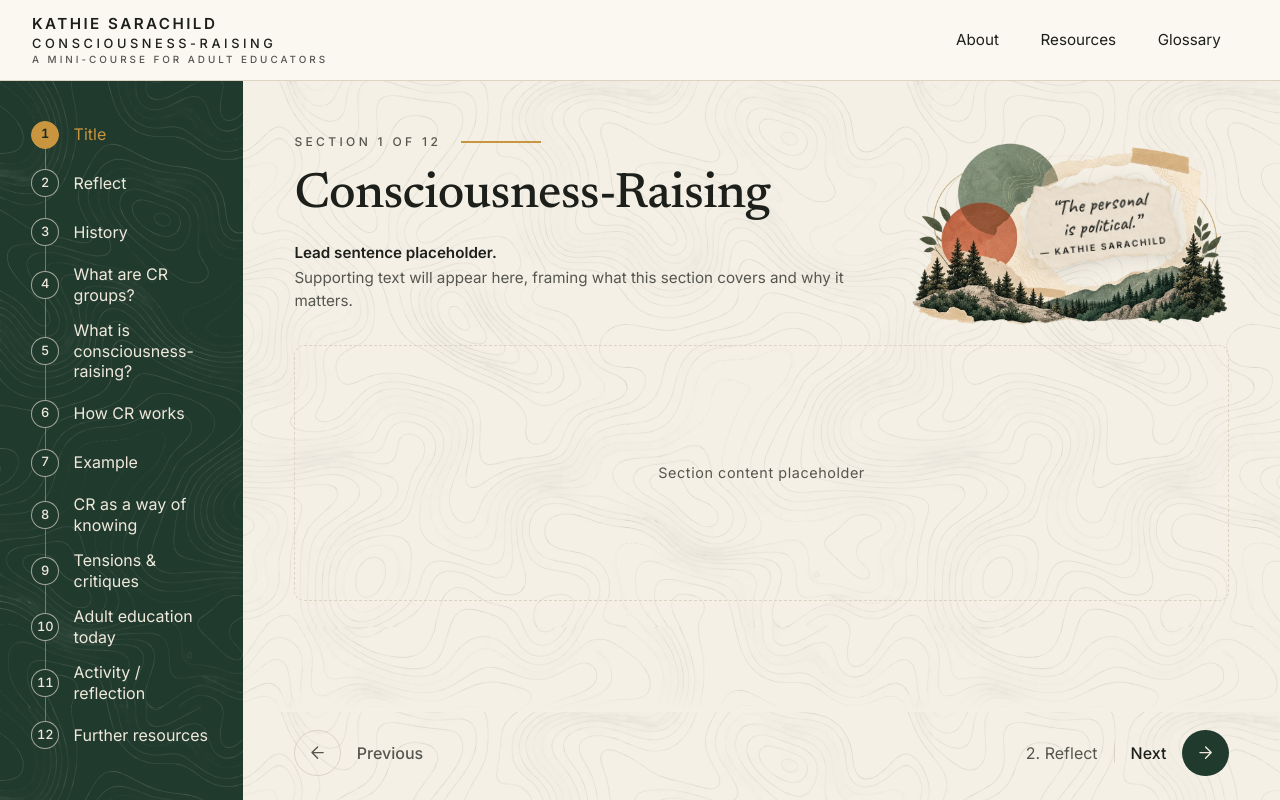
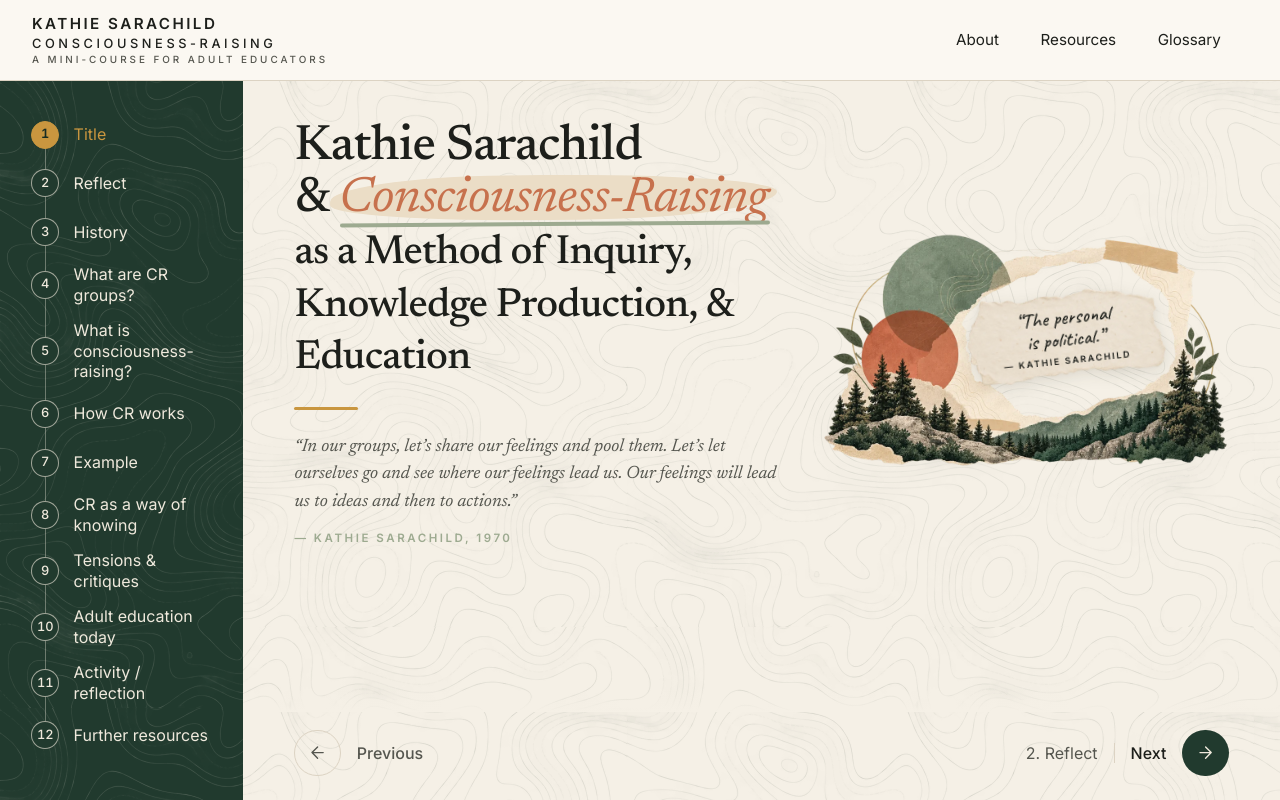
Before and after one commit to kristen-fm/portfolio, a plain HTML site: page learning-design/consciousness-raising/index.html in a window 1280 px wide. Drawn offline with Linux system fonts and the light colour scheme.

Commit message:
Design the Consciousness-Raising title section as a hero
Rebuild section 1 as a hero: full title with controlled line breaks and
"Consciousness-Raising" set as an italic terracotta word on a tan brush
highlight, a gold rule, and the Sarachild quote as a styled blockquote
with a sage-green attribution. Enlarge the shared hero collage. Fix the
old lead's missing space and broken quote/citation.

Also drop the unused per-section eyebrow (markup, styles, and the
script that filled it in) now that sections don't display it.

Co-Authored-By: Claude Opus 4.8 <noreply@anthropic.com>

```diff
--- a/learning-design/consciousness-raising/index.html
+++ b/learning-design/consciousness-raising/index.html
@@ -100,16 +100,18 @@
       -->
       <main class="lesson-stage" id="lesson-stage">
 
-      <section class="lesson-section" aria-labelledby="section-1-title" data-outline-label="Title">
+      <section class="lesson-section lesson-section--title" aria-labelledby="section-1-title" data-outline-label="Title">
         <div class="lesson-section__inner">
           <header class="lesson-header">
             <div class="lesson-header__text">
-              <p class="lesson-eyebrow"></p>
-              <h1 class="lesson-title" id="section-1-title" tabindex="-1">Consciousness-Raising</h1>
-              <p class="lesson-lead"><strong>Lead sentence placeholder.</strong> Supporting text will appear here, framing what this section covers and why it matters.</p>
+              <h1 class="lesson-title lesson-title--display" id="section-1-title" tabindex="-1">Kathie Sarachild<br>&amp; <span class="title-mark">Consciousness-Raising</span><br><span class="title-sub">as a Method of Inquiry,<br>Knowledge Production, &amp; Education</span></h1>
+              <p class="title-rule" aria-hidden="true"></p>
+              <blockquote class="title-quote">
+                <p>&ldquo;In our groups, let&rsquo;s share our feelings and pool them. Let&rsquo;s let ourselves go and see where our feelings lead us. Our feelings will lead us to ideas and then to actions.&rdquo;</p>
+                <cite>&mdash; Kathie Sarachild, 1970</cite>
+              </blockquote>
             </div>
           </header>
-          <div class="content-placeholder">Section content placeholder</div>
         </div>
       </section>
 
@@ -117,9 +119,9 @@
         <div class="lesson-section__inner">
           <header class="lesson-header">
             <div class="lesson-header__text">
-              <p class="lesson-eyebrow"></p>
               <h1 class="lesson-title" id="section-2-title" tabindex="-1">Reflect</h1>
-              <p class="lesson-lead"><strong>Lead sentence placeholder.</strong> Supporting text will appear here, framing what this section covers and why it matters.</p>
+              <p class="lesson-lead">Think of a time when you struggled with something you thought was a personal problem, only to discover that others had experienced something similar.</p>
+              <p>How did you come to discover that other people were experiencing something similar?</p>
             </div>
           </header>
           <div class="content-placeholder">Section content placeholder</div>
@@ -130,7 +132,6 @@
         <div class="lesson-section__inner">
           <header class="lesson-header">
             <div class="lesson-header__text">
-              <p class="lesson-eyebrow"></p>
               <h1 class="lesson-title" id="section-3-title" tabindex="-1">History</h1>
               <p class="lesson-lead"><strong>Lead sentence placeholder.</strong> Supporting text will appear here, framing what this section covers and why it matters.</p>
             </div>
@@ -143,7 +144,6 @@
         <div class="lesson-section__inner">
           <header class="lesson-header">
             <div class="lesson-header__text">
-              <p class="lesson-eyebrow"></p>
               <h1 class="lesson-title" id="section-4-title" tabindex="-1">What are CR groups?</h1>
               <p class="lesson-lead"><strong>Lead sentence placeholder.</strong> Supporting text will appear here, framing what this section covers and why it matters.</p>
             </div>
@@ -156,7 +156,6 @@
         <div class="lesson-section__inner">
           <header class="lesson-header">
             <div class="lesson-header__text">
-              <p class="lesson-eyebrow"></p>
               <h1 class="lesson-title" id="section-5-title" tabindex="-1">What is consciousness-raising?</h1>
               <p class="lesson-lead"><strong>Lead sentence placeholder.</strong> Supporting text will appear here, framing what this section covers and why it matters.</p>
             </div>
@@ -169,7 +168,6 @@
         <div class="lesson-section__inner">
           <header class="lesson-header">
             <div class="lesson-header__text">
-              <p class="lesson-eyebrow"></p>
               <h1 class="lesson-title" id="section-6-title" tabindex="-1">How CR works</h1>
               <p class="lesson-lead"><strong>Lead sentence placeholder.</strong> Supporting text will appear here, framing what this section covers and why it matters.</p>
             </div>
@@ -182,7 +180,6 @@
         <div class="lesson-section__inner">
           <header class="lesson-header">
             <div class="lesson-header__text">
-              <p class="lesson-eyebrow"></p>
               <h1 class="lesson-title" id="section-7-title" tabindex="-1">Example</h1>
               <p class="lesson-lead"><strong>Lead sentence placeholder.</strong> Supporting text will appear here, framing what this section covers and why it matters.</p>
             </div>
@@ -195,7 +192,6 @@
         <div class="lesson-section__inner">
           <header class="lesson-header">
             <div class="lesson-header__text">
-              <p class="lesson-eyebrow"></p>
               <h1 class="lesson-title" id="section-8-title" tabindex="-1">CR as a Way of Knowing</h1>
               <p class="lesson-lead"><strong>Consciousness-raising is more than a method&mdash;it offers a different way of knowing.</strong> It values lived experience, collective meaning-making, and the knowledge that emerges when people speak, listen, and connect their stories to larger social patterns.</p>
             </div>
@@ -291,7 +287,6 @@
         <div class="lesson-section__inner">
           <header class="lesson-header">
             <div class="lesson-header__text">
-              <p class="lesson-eyebrow"></p>
               <h1 class="lesson-title" id="section-9-title" tabindex="-1">Tensions &amp; critiques</h1>
               <p class="lesson-lead"><strong>Lead sentence placeholder.</strong> Supporting text will appear here, framing what this section covers and why it matters.</p>
             </div>
@@ -304,7 +299,6 @@
         <div class="lesson-section__inner">
           <header class="lesson-header">
             <div class="lesson-header__text">
-              <p class="lesson-eyebrow"></p>
               <h1 class="lesson-title" id="section-10-title" tabindex="-1">Adult education today</h1>
               <p class="lesson-lead"><strong>Lead sentence placeholder.</strong> Supporting text will appear here, framing what this section covers and why it matters.</p>
             </div>
@@ -317,7 +311,6 @@
         <div class="lesson-section__inner">
           <header class="lesson-header">
             <div class="lesson-header__text">
-              <p class="lesson-eyebrow"></p>
               <h1 class="lesson-title" id="section-11-title" tabindex="-1">Activity / reflection</h1>
               <p class="lesson-lead"><strong>Lead sentence placeholder.</strong> Supporting text will appear here, framing what this section covers and why it matters.</p>
             </div>
@@ -330,7 +323,6 @@
         <div class="lesson-section__inner">
           <header class="lesson-header">
             <div class="lesson-header__text">
-              <p class="lesson-eyebrow"></p>
               <h1 class="lesson-title" id="section-12-title" tabindex="-1">Further resources</h1>
               <p class="lesson-lead"><strong>Lead sentence placeholder.</strong> Supporting text will appear here, framing what this section covers and why it matters.</p>
             </div>
--- a/learning-design/consciousness-raising/script.js
+++ b/learning-design/consciousness-raising/script.js
@@ -50,12 +50,9 @@
   const labels = sections.map((section) => section.dataset.outlineLabel || titleText(section));
   const scrollBehavior = () => (reducedMotion.matches ? "auto" : "smooth");
 
-  // ---------- Build outline, eyebrows, and heroes from the DOM ----------
+  // ---------- Build outline and heroes from the DOM ----------
 
   const outlineButtons = sections.map((section, i) => {
-    const eyebrow = section.querySelector(".lesson-eyebrow");
-    if (eyebrow) eyebrow.textContent = `Section ${i + 1} of ${sections.length}`;
-
     const header = section.querySelector(".lesson-header");
     if (header && heroTemplate) header.appendChild(heroTemplate.content.cloneNode(true));
 
--- a/learning-design/consciousness-raising/styles.css
+++ b/learning-design/consciousness-raising/styles.css
@@ -391,24 +391,6 @@ svg {
   padding-bottom: 0.5rem;
 }
 
-.lesson-eyebrow {
-  display: flex;
-  align-items: center;
-  gap: 1.25rem;
-  color: var(--color-ink-muted);
-  font-size: var(--text-eyebrow);
-  font-weight: 500;
-  letter-spacing: 0.28em;
-  text-transform: uppercase;
-}
-
-.lesson-eyebrow::after {
-  content: "";
-  width: 5rem;
-  height: 2px;
-  background: var(--color-gold);
-}
-
 .lesson-title {
   font-family: var(--font-serif);
   font-size: var(--text-title);
@@ -448,7 +430,7 @@ svg {
 
 .hero-collage {
   position: relative;
-  width: clamp(16rem, 25vw, 26rem);
+  width: clamp(20rem, 32vw, 34rem);
   aspect-ratio: 10 / 7;
   margin-bottom: -1.5rem;
 }
@@ -484,6 +466,94 @@ svg {
   font-size: 0.55rem;
   font-weight: 600;
   letter-spacing: 0.2em;
+  text-transform: uppercase;
+}
+
+/* ---------- Title section (hero) ---------- */
+
+/* Give the hero room to breathe and sit alongside the title, not below it. */
+.lesson-section--title .lesson-header {
+  align-items: center;
+}
+
+.lesson-section--title .lesson-header__text {
+  gap: clamp(1.25rem, 3dvh, 2rem);
+}
+
+/* Controlled line breaks to match the designed title; <br>s set the shape. */
+.lesson-title--display {
+  text-wrap: initial;
+}
+
+/* "Consciousness-Raising": terracotta word on a painted tan highlight, with a
+   loose sage brush-stroke beneath it. */
+.title-mark {
+  position: relative;
+  display: inline-block;
+  color: var(--color-terracotta);
+  font-style: italic;
+  white-space: nowrap;
+}
+
+.title-mark::before {
+  content: "";
+  position: absolute;
+  z-index: -1;
+  left: -0.18em;
+  right: -0.18em;
+  top: 0.04em;
+  bottom: 0.1em;
+  background: var(--color-tan);
+  border-radius: 42% 56% 48% 52% / 58% 44% 62% 40%;
+  transform: rotate(-0.6deg);
+}
+
+.title-mark::after {
+  content: "";
+  position: absolute;
+  left: 0.02em;
+  right: -0.04em;
+  bottom: -0.02em;
+  height: 0.09em;
+  background: var(--color-sage);
+  border-radius: 999px;
+  transform: rotate(-0.4deg);
+}
+
+/* The descriptive second half of the title, set a touch smaller. */
+.title-sub {
+  font-size: 0.82em;
+}
+
+/* Short gold accent between the title and the quote. */
+.title-rule {
+  width: 4rem;
+  height: 3px;
+  border-radius: 999px;
+  background: var(--color-gold);
+}
+
+.title-quote {
+  max-width: 40rem;
+}
+
+.title-quote p {
+  color: var(--color-ink-muted);
+  font-family: var(--font-serif);
+  font-size: clamp(1.05rem, 1.4vw, 1.3rem);
+  font-style: italic;
+  line-height: 1.55;
+}
+
+.title-quote cite {
+  display: block;
+  margin-top: 0.9rem;
+  color: var(--color-sage);
+  font-family: var(--font-sans);
+  font-size: 0.72rem;
+  font-style: normal;
+  font-weight: 600;
+  letter-spacing: 0.22em;
   text-transform: uppercase;
 }
 
@@ -856,7 +926,7 @@ svg {
   }
 
   .hero-collage {
-    width: clamp(14rem, 22vw, 22rem);
+    width: clamp(17rem, 28vw, 29rem);
   }
 }
 
```
Also changed, not shown: learning-design/consciousness-raising/README.md.
